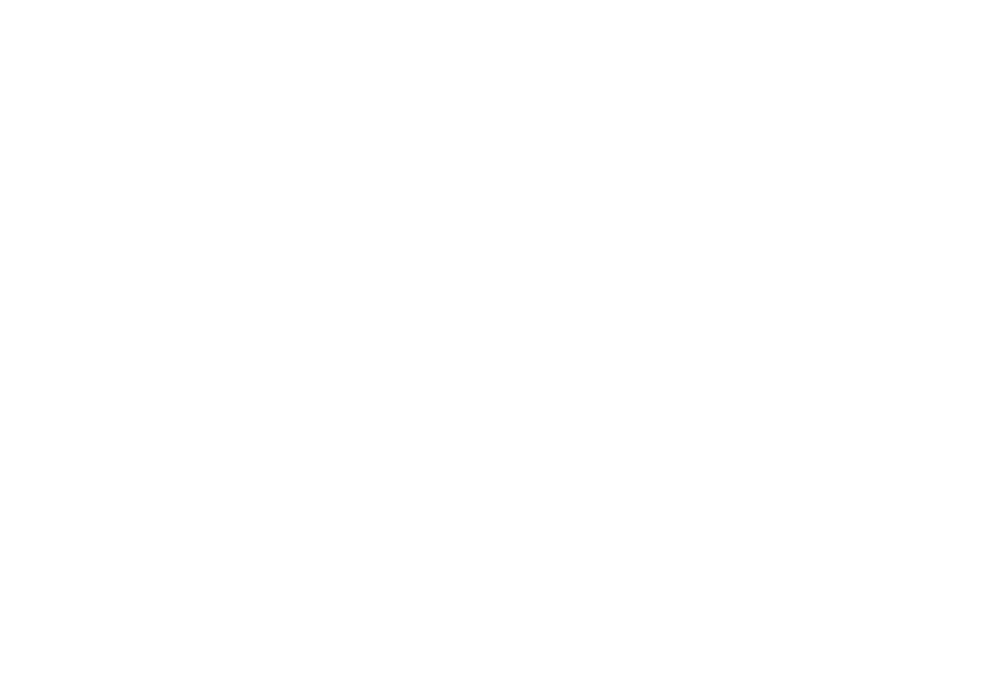
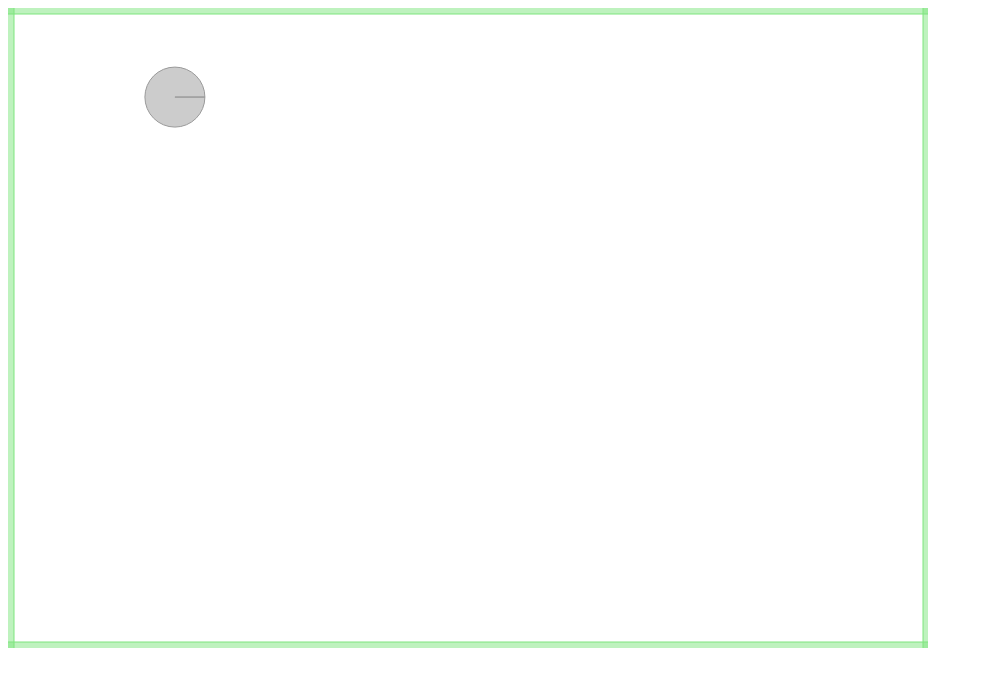
Before and after one commit to pusher/marbles, a plain HTML site: page index.html in a window 1280 px wide. Shown: the whole page, without its empty margins (0-983 px from the left). Drawn offline with Linux system fonts and the light colour scheme.

Commit message:
organised code better

```diff
--- a/index.html
+++ b/index.html
@@ -1,10 +1,14 @@
-<!DOCTYPE html>
 <html>
-<head>
-	<title>Marbles</title>
-	<script type="text/javascript" src="js/Box2dWeb-2.1.a.3.js"></script>
-</head>
-<body>
-	<canvas id="canvas"></canvas>
-</body>
+   <head>
+      <title>Marbles</title>
+      <script type="text/javascript" src="js/Box2dWeb-2.1.a.3.js"></script>
+      <script type="text/javascript" src="http://js.pusher.com/1.11/pusher.min.js"></script>
+      <script type="text/javascript" src="js/application.js"></script>
+      <script type="text/javascript" src="js/comms.js"></script>
+      <script type="text/javascript" src="levels/world.js"></script>
+      <script type="text/javascript" src="levels/levelA.js"></script>
+   </head>
+   <body onload="init();">
+      <canvas id="canvas" width="920" height="640"></canvas>
+   </body>
 </html>
--- /dev/null
+++ b/js/application.js
@@ -0,0 +1,77 @@
+function init() {
+  var b2Vec2 = Box2D.Common.Math.b2Vec2,
+  b2AABB = Box2D.Collision.b2AABB,
+  b2BodyDef = Box2D.Dynamics.b2BodyDef,
+  b2Body = Box2D.Dynamics.b2Body,
+  b2FixtureDef = Box2D.Dynamics.b2FixtureDef,
+  b2Fixture = Box2D.Dynamics.b2Fixture,
+  b2MassData = Box2D.Collision.Shapes.b2MassData,
+  b2CircleShape = Box2D.Collision.Shapes.b2CircleShape,
+  b2PolygonShape = Box2D.Collision.Shapes.b2PolygonShape,
+  b2DebugDraw = Box2D.Dynamics.b2DebugDraw;
+
+  var bodyDef = new b2BodyDef;
+
+  // load world and level
+  var world = new World();
+  new LevelA();
+
+  // create marble
+
+  var fixDef = new b2FixtureDef;
+  fixDef.density = 1.0;
+  fixDef.friction = 0.5;
+  fixDef.restitution = 0.2;
+
+  var marble = null;
+  bodyDef.type = b2Body.b2_dynamicBody;
+  fixDef.shape = new b2CircleShape(1);
+  bodyDef.position.x = Math.random() * 10;
+  bodyDef.position.y = Math.random() * 10;
+  marble = world.CreateBody(bodyDef)
+  marble.CreateFixture(fixDef);
+
+  // marble.ApplyImpulse(new b2Vec2(1,
+  //                                1),
+  //                                marble.GetWorldCenter());
+
+  // setup debug draw
+  var debugDraw = new b2DebugDraw();
+	debugDraw.SetSprite(document.getElementById("canvas").getContext("2d"));
+	debugDraw.SetDrawScale(30.0);
+	debugDraw.SetFillAlpha(0.5);
+	debugDraw.SetLineThickness(1.0);
+	debugDraw.SetFlags(b2DebugDraw.e_shapeBit | b2DebugDraw.e_jointBit);
+	world.SetDebugDraw(debugDraw);
+
+  window.setInterval(update, 1000 / 60);
+
+  function update() {
+    world.Step(1 / 60, 10, 10);
+    world.DrawDebugData();
+    world.ClearForces();
+  };
+
+  // helpers
+
+  //http://js-tut.aardon.de/js-tut/tutorial/position.html
+  function getElementPosition(element) {
+    var elem=element, tagname="", x=0, y=0;
+
+    while((typeof(elem) == "object") && (typeof(elem.tagName) != "undefined")) {
+      y += elem.offsetTop;
+      x += elem.offsetLeft;
+      tagname = elem.tagName.toUpperCase();
+
+      if(tagname == "BODY")
+        elem=0;
+
+      if(typeof(elem) == "object") {
+        if(typeof(elem.offsetParent) == "object")
+          elem = elem.offsetParent;
+      }
+    }
+
+    return {x: x, y: y};
+  }
+};
--- /dev/null
+++ b/js/comms.js
@@ -0,0 +1,13 @@
+;(function() {
+  this.Comms = function(gameId, eventCb) {
+    var pusher = new Pusher('');
+    var channel = pusher.subscribe('');
+    channel.bind('private-marbles.' + gameId, function(data) {
+      eventCb(data);
+    });
+  };
+
+  // this.Comms.prototype = {
+
+  // };
+}).call(this);
--- /dev/null
+++ b/levels/levelA.js
@@ -0,0 +1,7 @@
+;(function() {
+
+  LevelA = function() {
+
+  };
+
+}).call(this);
--- /dev/null
+++ b/levels/world.js
@@ -0,0 +1,37 @@
+;(function() {
+  this.World = function() {
+    var b2Vec2 = Box2D.Common.Math.b2Vec2;
+    var b2Body = Box2D.Dynamics.b2Body;
+    var b2BodyDef = Box2D.Dynamics.b2BodyDef;
+    var b2FixtureDef = Box2D.Dynamics.b2FixtureDef;
+    var b2PolygonShape = Box2D.Collision.Shapes.b2PolygonShape;
+    var b2World = Box2D.Dynamics.b2World;
+
+    var gravity = new b2Vec2(0, 0);
+    var allowSleep = true;
+    var world = new b2World(gravity, allowSleep);
+
+    var fixDef = new b2FixtureDef;
+    fixDef.density = 1.0;
+    fixDef.friction = 0.5;
+    fixDef.restitution = 0.2;
+
+    // ground
+    var bodyDef = new b2BodyDef;
+    bodyDef.type = b2Body.b2_staticBody;
+    fixDef.shape = new b2PolygonShape;
+    fixDef.shape.SetAsBox(25, 2);
+    bodyDef.position.Set(10, 640 / 30 + 1.8);
+    world.CreateBody(bodyDef).CreateFixture(fixDef);
+    bodyDef.position.Set(10, -1.8);
+    world.CreateBody(bodyDef).CreateFixture(fixDef);
+    fixDef.shape.SetAsBox(2, 14);
+    bodyDef.position.Set(-1.8, 13);
+    world.CreateBody(bodyDef).CreateFixture(fixDef);
+    bodyDef.position.Set(975 / 30, 13);
+    world.CreateBody(bodyDef).CreateFixture(fixDef);
+
+    return world;
+  };
+
+}).call(this);
```
